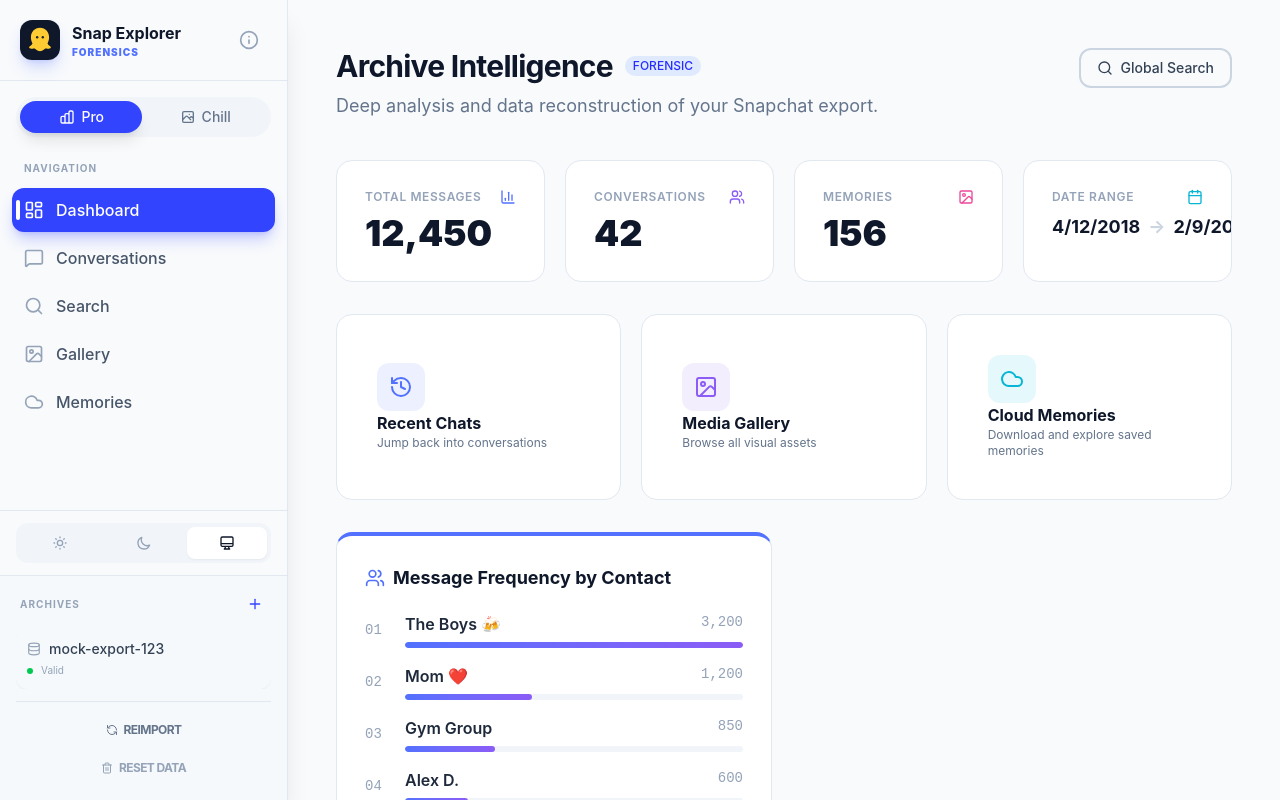
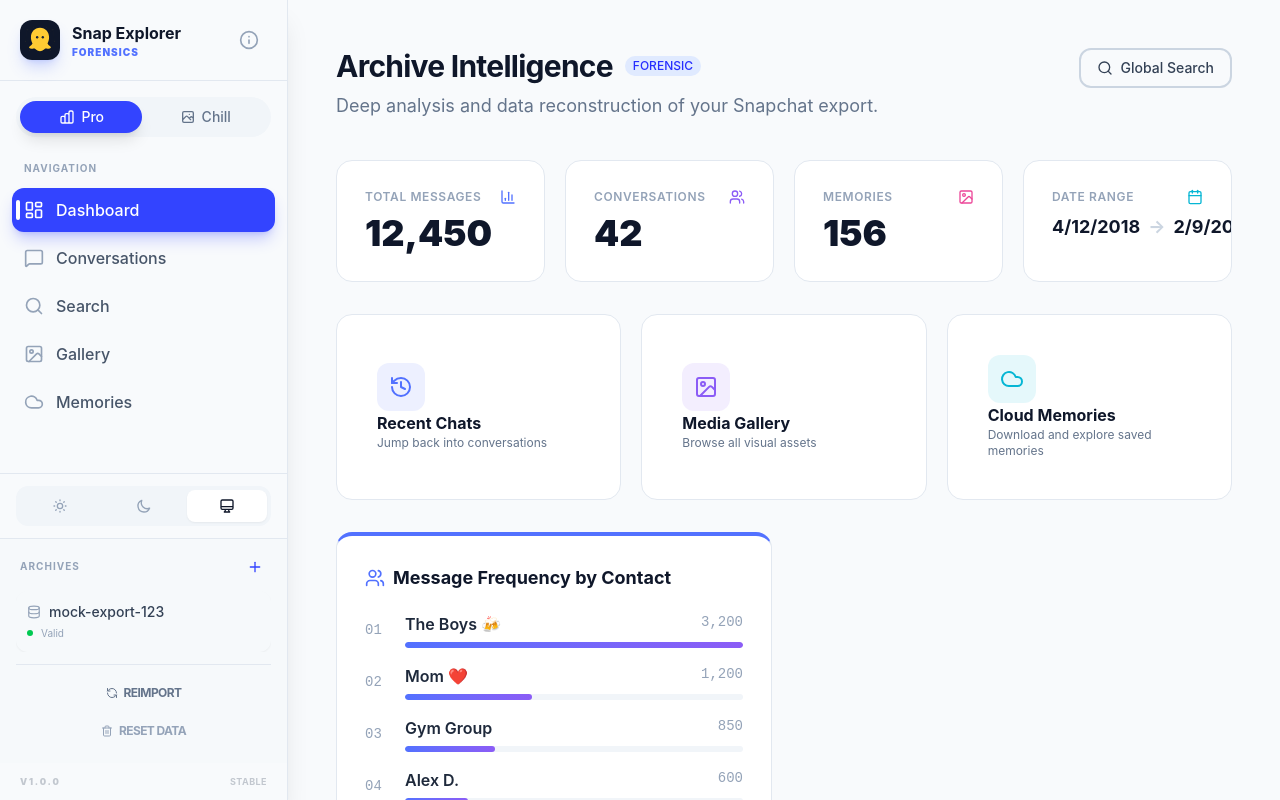
Before and after one commit to KodyDennon/SnapDataExplorer, a React (Vite) app: page / in a window 1280 px wide. Built offline with nearby package versions, Linux system fonts and the light colour scheme.

Commit message:
fix: add version display to sidebar footer

```diff
--- a/src/components/Sidebar.tsx
+++ b/src/components/Sidebar.tsx
@@ -278,6 +278,12 @@
           </div>
         )}
       </div>
+
+      {/* Footer / Version */}
+      <div className="px-5 py-3 flex items-center justify-between opacity-30 hover:opacity-100 transition-opacity">
+        <span className="text-[9px] font-black uppercase tracking-[0.2em]">v1.0.0</span>
+        <span className="text-[9px] font-bold uppercase tracking-wider">Stable</span>
+      </div>
     </div>
   );
 }
```
